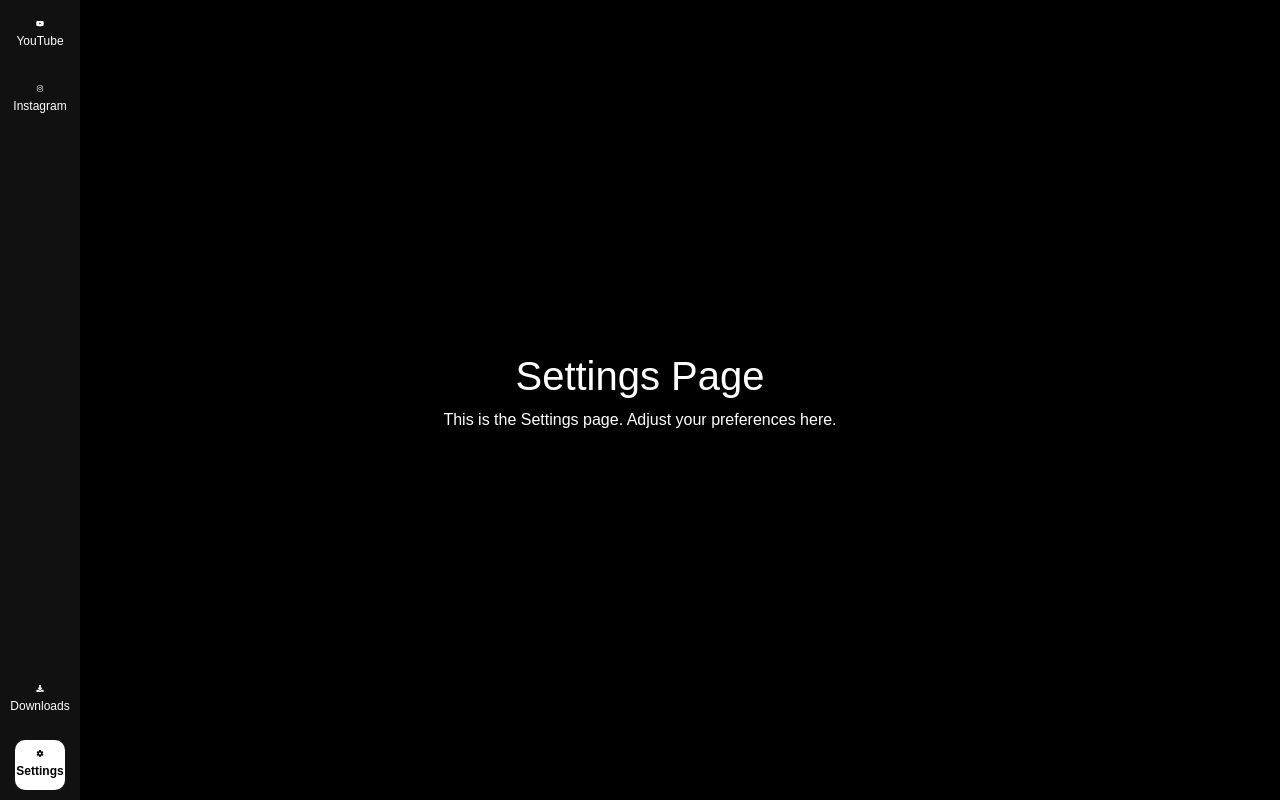
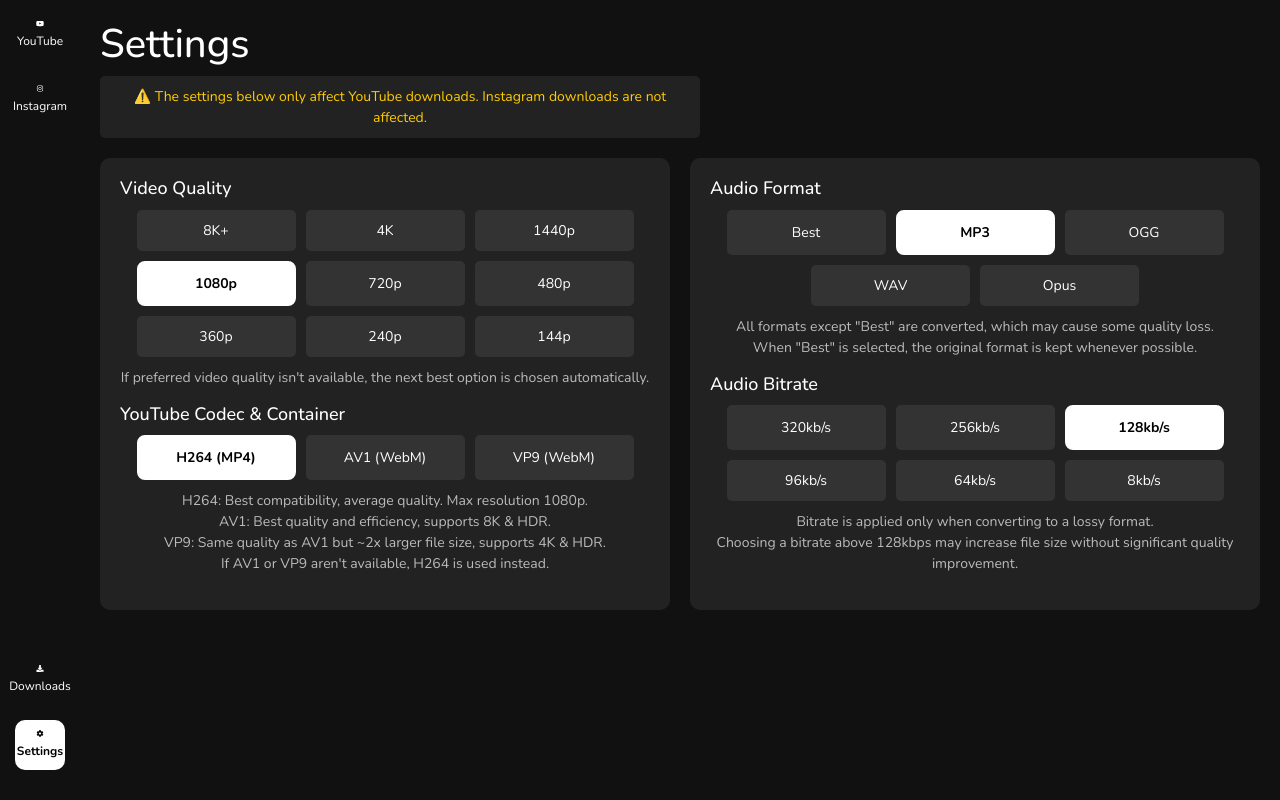
Before and after one commit to varun-al/VidXtract, a React (Create React App) app in the folder frontend/: page /settings in a window 1280 px wide. Built offline with nearby package versions, Linux system fonts and the light colour scheme; the HTML template or start-up script is replaced by a standard one.

Commit message:
Settings Page & Font Implementation

```diff
--- a/frontend/public/index.html
+++ b/frontend/public/index.html
@@ -24,6 +24,9 @@
       work correctly both with client-side routing and a non-root public URL.
       Learn how to configure a non-root public URL by running `npm run build`.
     -->
+    <link rel="preconnect" href="https://fonts.googleapis.com">
+    <link rel="preconnect" href="https://fonts.gstatic.com" crossorigin>
+    <link href="https://fonts.googleapis.com/css2?family=Nunito:ital,wght@0,200..1000;1,200..1000&display=swap" rel="stylesheet">
     <title>YT Downloader</title>
   </head>
   <body>
--- a/frontend/src/component/Sidebar.css
+++ b/frontend/src/component/Sidebar.css
@@ -5,20 +5,28 @@
     background-color: #111;
     display: flex;
     flex-direction: column;
-    justify-content: space-between;
+    justify-content: space-between; /* Distributes space properly */
     align-items: center;
     padding: 10px 0;
     position: fixed;
     left: 0;
     top: 0;
-    transition: all 0.3s ease-in-out;
+    overflow: hidden; /* Prevents overflow */
 }
 
 /* Sidebar Sections */
-.sidebar-top, .sidebar-bottom {
+.sidebar-top {
     display: flex;
     flex-direction: column;
     gap: 15px;
+    flex-grow: 1; /* Pushes the bottom section down */
+}
+
+.sidebar-bottom {
+    display: flex;
+    flex-direction: column;
+    gap: 15px;
+    margin-bottom: 20px; /* Prevents bottom overflow */
 }
 
 /* Sidebar Buttons */
@@ -74,6 +82,7 @@
         width: 100%;
         justify-content: space-evenly;
         align-items: center;
+        margin: 0; /* Remove extra spacing */
     }
 
     .action-btn, .nav-btn {
--- a/frontend/src/index.css
+++ b/frontend/src/index.css
@@ -11,3 +11,7 @@ code {
   font-family: source-code-pro, Menlo, Monaco, Consolas, 'Courier New',
     monospace;
 }
+/* Apply Nunito as the default font */
+* {
+  font-family: 'Nunito', sans-serif;
+}
--- a/frontend/src/pages/Instagram.css
+++ b/frontend/src/pages/Instagram.css
@@ -1,4 +1,17 @@
 /* Inherits most styles from YouTube.css */
+
+.ig-page{
+    background-color: black;
+    color: white;
+    font-family: "Arial", sans-serif;
+    height: 100vh;
+    margin: 0;
+    display: flex;
+    justify-content: center;
+    align-items: center;
+    flex-direction: column;
+  }
+
 .input-container {
     background: #111;
     border: 2px solid #888;
--- a/frontend/src/pages/Settings.css
+++ b/frontend/src/pages/Settings.css
@@ -0,0 +1,184 @@
+/* Main container */
+.settings-container {
+    display: flex;
+    background-color: #111;
+    min-height: 100vh; /* Allows scrolling */
+    color: white;
+    overflow-x: hidden; /* Prevents horizontal scrolling */
+    width: 100%;
+}
+
+/* Ensure settings content scrolls */
+.settings-content {
+    flex-grow: 1;
+    padding: 20px;
+    overflow-y: auto; /* Enables scrolling */
+    margin-left: 80px; /* Adjust based on your sidebar width */
+    max-width: 100%; /* Prevents overflowing */
+    padding-bottom: 80px; /* Prevents content from being hidden behind the navbar */
+}
+
+/* Remove left margin on small screens */
+@media (max-width: 768px) {
+    .settings-content {
+        margin-left: 0;
+        padding: 15px;
+    }
+}
+
+/* Notice about YouTube settings */
+.settings-notice {
+    background: #222;
+    color: #ffcc00;
+    padding: 10px;
+    border-radius: 5px;
+    font-size: 14px;
+    margin-bottom: 20px;
+    max-width: 600px;
+    text-align: center;
+}
+
+/* 🔹 Full-width container for settings sections */
+.settings-sections-container {
+    display: flex;
+    gap: 20px;
+    justify-content: space-between; /* Pushes sections to the sides */
+    align-items: flex-start;
+    width: 100%; /* Full width */
+}
+
+/* 🔹 Sections */
+.settings-section {
+    background: #222;
+    padding: 20px;
+    border-radius: 10px;
+    flex: 1;
+    min-width: 400px; /* Prevents sections from becoming too narrow */
+}
+
+/* 🔹 Desktop View: Full-width layout */
+@media (min-width: 1024px) {
+    .settings-sections-container {
+        flex-wrap: nowrap; /* Ensures side-by-side layout */
+        width: 100%; /* Covers the full screen */
+        margin: 0 auto; /* Keeps structure aligned */
+    }
+
+    .settings-section {
+        width: 50%; /* Ensures equal width for both sections */
+        min-width: auto;
+    }
+}
+
+/* 🔹 Mobile View: Stack sections */
+@media (max-width: 768px) {
+    .settings-sections-container {
+        flex-direction: column;
+        align-items: center;
+    }
+
+    .settings-section {
+        width: 90%; /* Makes sections full-width for better spacing */
+        min-width: auto;
+    }
+}
+
+/* Section Titles */
+.settings-section h2 {
+    font-size: 18px;
+    margin-bottom: 10px;
+    text-transform: capitalize;
+}
+
+/* Button Groups */
+.button-group {
+    display: flex;
+    gap: 10px;
+    flex-wrap: wrap;
+    justify-content: center; /* Center align the buttons */
+}
+
+/* Keep buttons in a grid-like structure */
+.button-group button {
+    background: #333;
+    border: none;
+    padding: 10px;
+    color: white;
+    border-radius: 5px;
+    cursor: pointer;
+    transition: 0.3s;
+    font-size: 14px;
+    width: 30%; /* Ensures a compact layout instead of full width */
+    min-width: 90px;
+    text-align: center;
+}
+
+/* Prevent buttons from stretching full width on mobile */
+@media (max-width: 480px) {
+    .button-group {
+        justify-content: center; /* Ensures buttons are centered */
+        gap: 8px;
+    }
+
+    .button-group button {
+        width: 31%; /* Keeps them in 3 columns */
+        min-width: 80px;
+    }
+}
+
+/* Highlight selected button */
+.button-group button.selected {
+    background: white;
+    color: black;
+    font-weight: bold;
+    border: 2px solid white;
+    border-radius: 8px;
+}
+
+/* Button hover effect */
+.button-group button:hover {
+    background: white;
+    color: black;
+}
+
+/* Informational text */
+.info-text {
+    margin-top: 10px;
+    font-size: 14px;
+    color: #bbb;
+    line-height: 1.5;
+    max-width: 600px;
+    text-align: center;
+}
+
+/* Ensure the bottom navbar stays fixed */
+.bottom-navbar {
+    position: fixed;
+    bottom: 0;
+    width: 100%;
+    background: #111;
+    display: flex;
+    justify-content: space-around;
+    padding: 10px 0;
+    border-top: 1px solid #333;
+    z-index: 100; /* Ensures it's above content */
+}
+
+/* Push settings content above navbar */
+.settings-content {
+    padding-bottom: 80px; /* Prevents content from being hidden under navbar */
+}
+
+.bottom-navbar a {
+    text-decoration: none;
+    color: white;
+    font-size: 14px;
+    display: flex;
+    flex-direction: column;
+    align-items: center;
+    gap: 5px;
+}
+
+.bottom-navbar a.active {
+    color: #ffcc00;
+}
--- a/frontend/src/pages/Settings.jsx
+++ b/frontend/src/pages/Settings.jsx
@@ -1,13 +1,101 @@
-import React from "react";
-import Sidebar from "../component/Sidebar"; // Fix the path if needed
+import React, { useState } from "react";
+import Sidebar from "../component/Sidebar";
+import "./Settings.css"; // Custom styles
 
 function Settings() {
+    // State for selected options
+    const [selectedVideoQuality, setSelectedVideoQuality] = useState("1080p");
+    const [selectedCodec, setSelectedCodec] = useState("H264 (MP4)");
+    const [selectedAudioFormat, setSelectedAudioFormat] = useState("MP3");
+    const [selectedAudioBitrate, setSelectedAudioBitrate] = useState("128kb/s");
+
     return (
-        <div className="app-container">
+        <div className="settings-container">
             <Sidebar />
-            <div className="container">
-                <h1 style={{ color: "white", textAlign: "center" }}>Settings Page</h1>
-                <p style={{ color: "white", textAlign: "center" }}>This is the Settings page. Adjust your preferences here.</p>
+            <div className="settings-content">
+                <h1>Settings</h1>
+
+                {/* Notice about YouTube settings */}
+                <p className="settings-notice">
+                    ⚠️ The settings below only affect YouTube downloads. Instagram downloads are not affected.
+                </p>
+
+                <div className="settings-sections-container">
+                    {/* Video Settings */}
+                    <div className="settings-section">
+                        <h2>Video Quality</h2>
+                        <div className="button-group">
+                            {["8K+", "4K", "1440p", "1080p", "720p", "480p", "360p", "240p", "144p"].map((quality) => (
+                                <button
+                                    key={quality}
+                                    className={selectedVideoQuality === quality ? "selected" : ""}
+                                    onClick={() => setSelectedVideoQuality(quality)}
+                                >
+                                    {quality}
+                                </button>
+                            ))}
+                        </div>
+                        <p className="info-text">
+                            If preferred video quality isn't available, the next best option is chosen automatically.
+                        </p>
+
+                        <h2>YouTube Codec & Container</h2>
+                        <div className="button-group">
+                            {["H264 (MP4)", "AV1 (WebM)", "VP9 (WebM)"].map((codec) => (
+                                <button
+                                    key={codec}
+                                    className={selectedCodec === codec ? "selected" : ""}
+                                    onClick={() => setSelectedCodec(codec)}
+                                >
+                                    {codec}
+                                </button>
+                            ))}
+                        </div>
+                        <p className="info-text">
+                            H264: Best compatibility, average quality. Max resolution 1080p.<br/>
+                            AV1: Best quality and efficiency, supports 8K & HDR.<br/>
+                            VP9: Same quality as AV1 but ~2x larger file size, supports 4K & HDR.<br/>
+                            If AV1 or VP9 aren't available, H264 is used instead.
+                        </p>
+                    </div>
+
+                    {/* Audio Settings */}
+                    <div className="settings-section">
+                        <h2>Audio Format</h2>
+                        <div className="button-group">
+                            {["Best", "MP3", "OGG", "WAV", "Opus"].map((format) => (
+                                <button
+                                    key={format}
+                                    className={selectedAudioFormat === format ? "selected" : ""}
+                                    onClick={() => setSelectedAudioFormat(format)}
+                                >
+                                    {format}
+                                </button>
+                            ))}
+                        </div>
+                        <p className="info-text">
+                            All formats except "Best" are converted, which may cause some quality loss.<br/>
+                            When "Best" is selected, the original format is kept whenever possible.
+                        </p>
+
+                        <h2>Audio Bitrate</h2>
+                        <div className="button-group">
+                            {["320kb/s", "256kb/s", "128kb/s", "96kb/s", "64kb/s", "8kb/s"].map((bitrate) => (
+                                <button
+                                    key={bitrate}
+                                    className={selectedAudioBitrate === bitrate ? "selected" : ""}
+                                    onClick={() => setSelectedAudioBitrate(bitrate)}
+                                >
+                                    {bitrate}
+                                </button>
+                            ))}
+                        </div>
+                        <p className="info-text">
+                            Bitrate is applied only when converting to a lossy format.<br/>
+                            Choosing a bitrate above 128kbps may increase file size without significant quality improvement.
+                        </p>
+                    </div>
+                </div>
             </div>
         </div>
     );
--- a/frontend/src/pages/YouTube.css
+++ b/frontend/src/pages/YouTube.css
@@ -1,5 +1,16 @@
 /* Global Styles */
-body {
+/* body {
+    background-color: black;
+    color: white;
+    font-family: "Arial", sans-serif;
+    height: 100vh;
+    margin: 0;
+    display: flex;
+    justify-content: center;
+    align-items: center;
+    flex-direction: column;
+  } */
+  .youtube-page{
     background-color: black;
     color: white;
     font-family: "Arial", sans-serif;
@@ -10,7 +21,6 @@ body {
     align-items: center;
     flex-direction: column;
   }
-
   /* Main Container */
   .container {
     display: flex;
```
